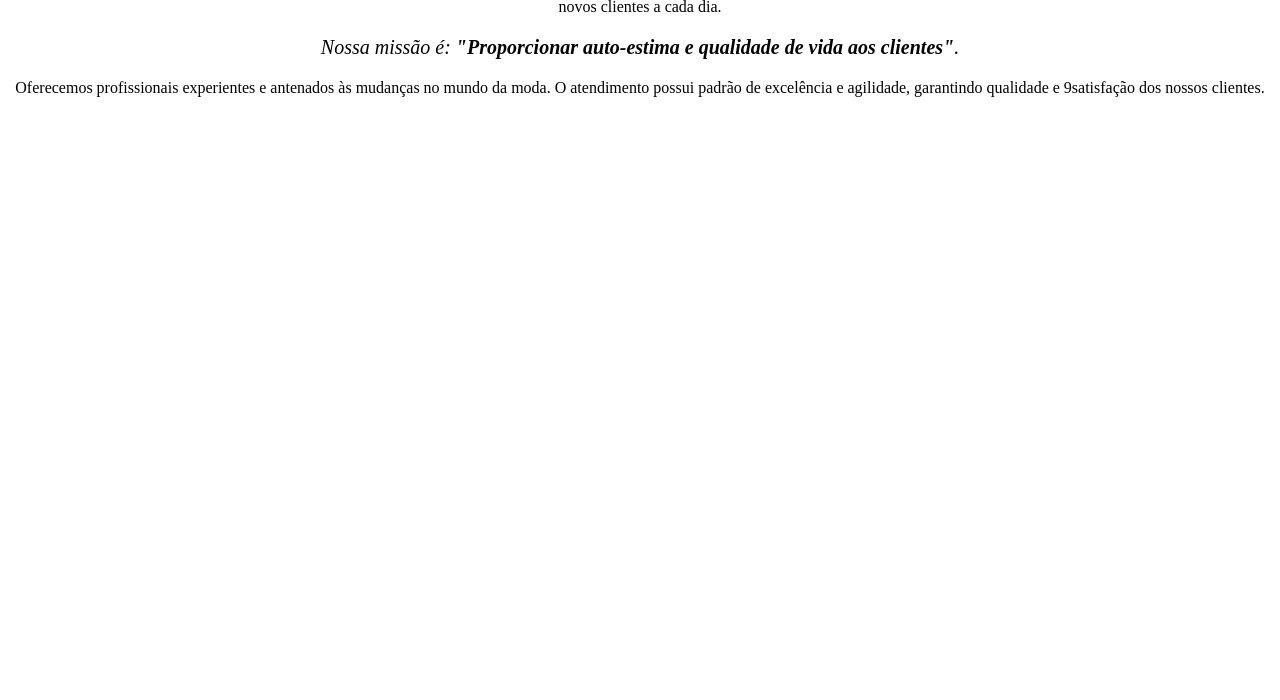
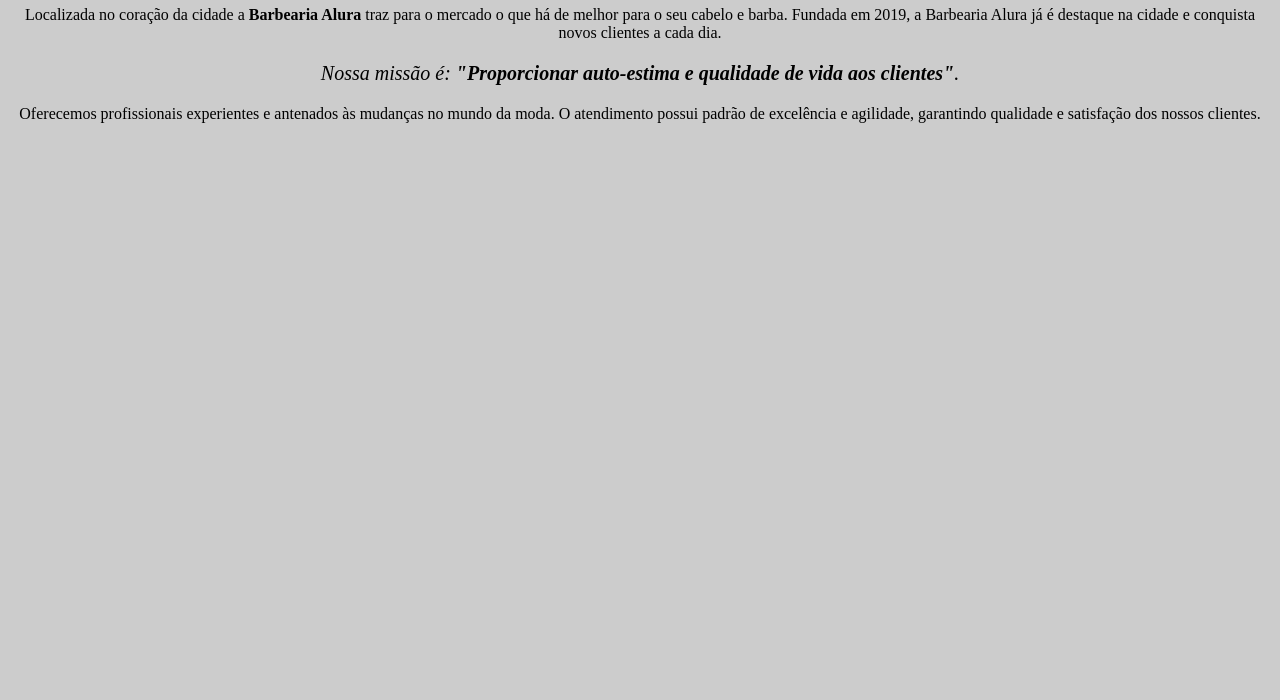
Before and after one commit to Marcos0209/projeto-barbearia, a plain HTML site: page index.html in a window 1280 px wide. Shown: the part 100-800 px from the top of the page. Drawn offline with Linux system fonts and the light colour scheme.

Commit message:
Add files via upload

```diff
--- a/index.html
+++ b/index.html
@@ -1,17 +1,22 @@
-<!DOCTYPE html>
+'<!DOCTYPE html>
 <html lang="pt-br">
     <head>
         <meta charset="UTF-8">
         <title>Barbearia Alura</title>
+        <link rel="stylesheet" href="style.css">
+
+        <style>
+
+        </style>
     </head>
+
     <body>
         <h1 style="text-align: center;">Sobre a Barbearia Alura</h1>
 
-        <p style="text-align: center;">Localizada no coração da cidade a <strong>Barbearia Alura</strong> traz para o mercado o que há de melhor para o seu cabelo e barba.
-        Fundada em 2019, a Barbearia Alura já é destaque na cidade e conquista novos clientes a cada dia.</p>
+        <p>Localizada no coração da cidade a <strong>Barbearia Alura</strong> traz para o mercado o que há de melhor para o seu cabelo e barba. Fundada em 2019, a Barbearia Alura já é destaque na cidade e conquista novos clientes a cada dia.</p>
 
-        <p style="font-size: 20px ; text-align: center;"><em>Nossa missão é: <strong>"Proporcionar auto-estima e qualidade de vida aos clientes"</strong>.</em></p>
+        <p style="font-size: 20px"><em>Nossa missão é: <strong>"Proporcionar auto-estima e qualidade de vida aos clientes"</strong>.</em></p>
 
-        <p style="text-align: center;">Oferecemos profissionais experientes e antenados às mudanças no mundo da moda.
-        O atendimento possui padrão de excelência e agilidade, garantindo qualidade e 9satisfação dos nossos clientes.</p>
+        <p>Oferecemos profissionais experientes e antenados às mudanças no mundo da moda. O atendimento possui padrão de excelência e agilidade, garantindo qualidade e satisfação dos nossos clientes.</p>
     </body>
+</html>
--- a/style.css
+++ b/style.css
@@ -1,4 +1,10 @@
+body {
+
+   background: #CCCCCC;
+
+}
+
 p {
 
-   text-align: center
+   text-align: center;
 }
```
